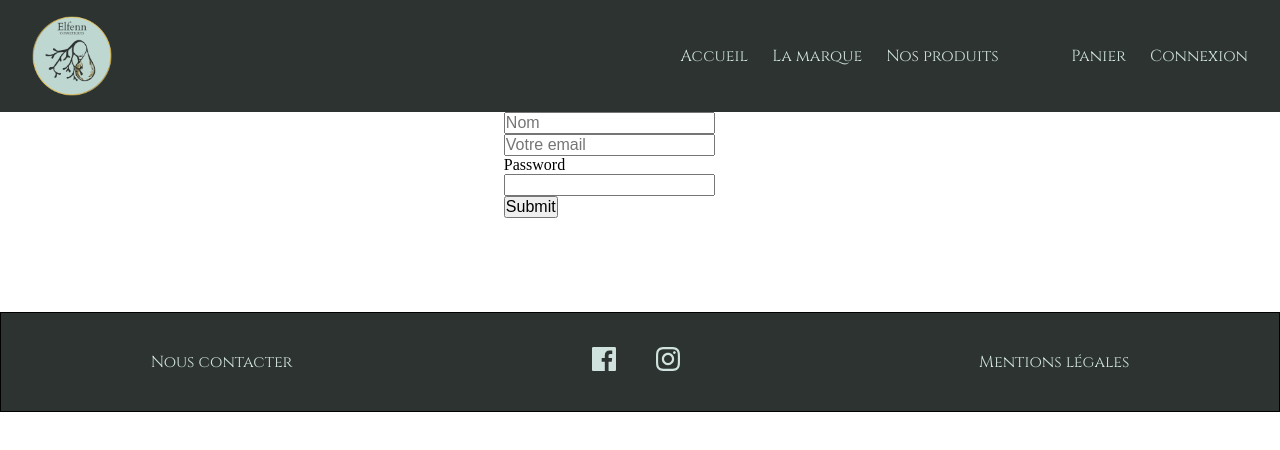
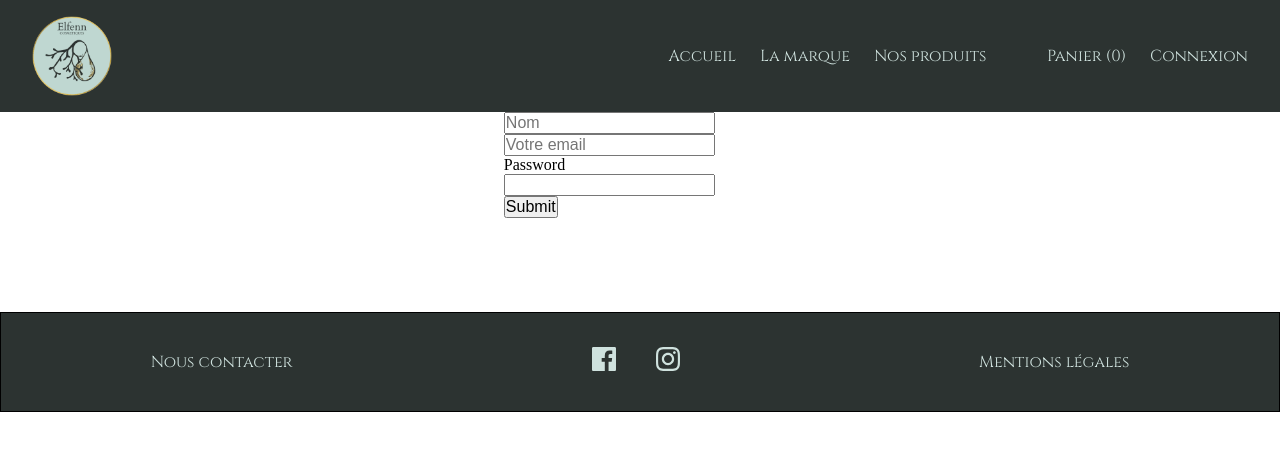
Before and after one commit to WildCodeSchool/remote2q4-21-p3-agathe-front, a React (Create React App) app: page /login in a window 1280 px wide. Shown: the top 450 px of the page. Built offline with nearby package versions, Linux system fonts and the light colour scheme; a web font is replaced by a local one.

Commit message:
print the product quantity

```diff
--- a/src/components/LoginForm.jsx
+++ b/src/components/LoginForm.jsx
@@ -24,6 +24,7 @@ const RegisterForm = () => {
           setUser({
             token: credentials,
           });
+          console.log(`referrer: ${document.referrer}`)
           redirect("/#homepage");
         });
     } catch (error) {
--- a/src/components/home/Navbar.jsx
+++ b/src/components/home/Navbar.jsx
@@ -1,11 +1,21 @@
-import React from "react";
+import React, { useEffect, useContext, useState } from "react";
 import { Link } from "react-router-dom";
 import logo from "../../assets/Logo Elfenn cosmétiques.png";
 import { useUser } from '../../contexts/UserProvider';
+import { CartStateContext } from "../../contexts/CartContext";
 import "./Navbar.css";
 
 const Navbar = () => {
   const {user} = useUser();
+  const cartContext = useContext(CartStateContext);
+  const [items, setItems] = useState('');
+
+  useEffect(() => {
+    if (cartContext.items) {
+      setItems(` (${cartContext.items.length})`)
+    }
+  }, [cartContext.items]);
+  console.log(items);
 
   return (
     <div className="navbar">
@@ -23,7 +33,7 @@ const Navbar = () => {
             <Link to="/catalogue" className="link">Nos produits</Link>
           </li>
           <li className="push-right">
-            <Link to="/cart" className="link">Panier</Link>
+            <Link to="/cart" className="link">Panier{items}</Link>
           </li>
           <li>
           { !user && (<Link to="/login" className="link">Connexion</Link>) }
```
